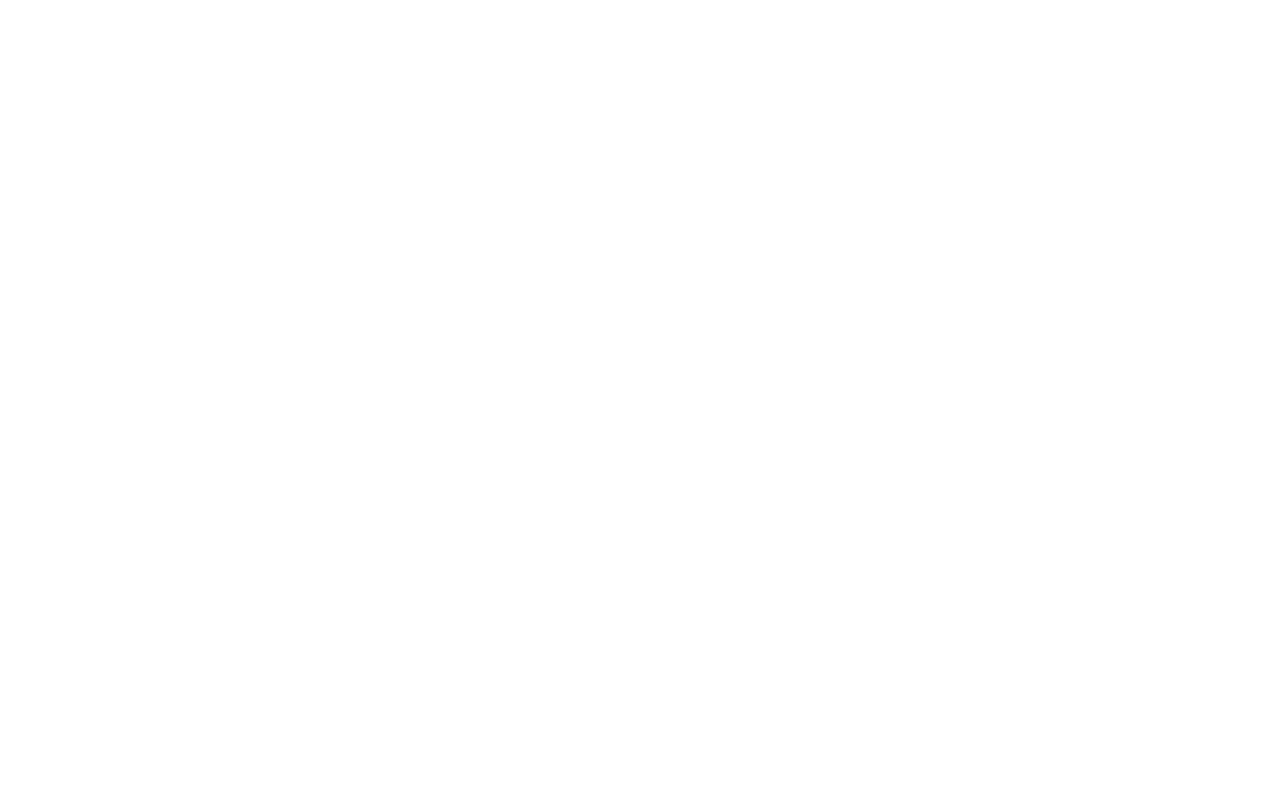
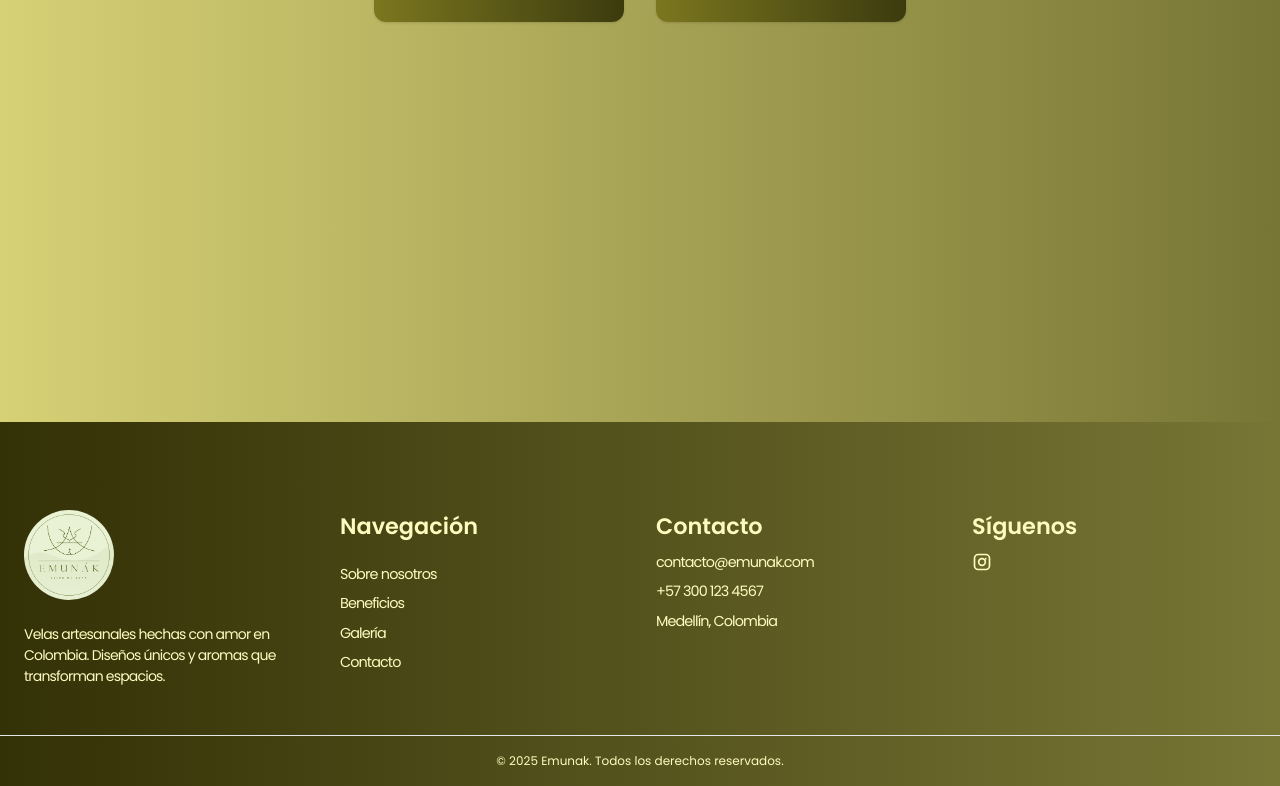
Before and after one commit to Danielgbit/emunak, a Next.js app: page /products in a window 1280 px wide. Shown: the part 1802-2588 px from the top of the page. Before the commit the page ends 1632 px from the top, so only its background shows below. Built offline with nearby package versions, Linux system fonts and the light colour scheme.

Commit message:
Fixed estructure html

```diff
--- a/src/app/globals.css
+++ b/src/app/globals.css
@@ -4,7 +4,6 @@
 
 html,
 body {
-  height: 100%;
   background: linear-gradient(
     90deg,
     rgba(214, 209, 118, 1) 0%,
@@ -44,6 +43,10 @@ body {
   }
 }
 
+.text-links {
+  color: #fffcaf;
+}
+
 .swiper-pagination-bullet {
   background-color: #fffcb4 !important;
 }
--- a/src/app/layout.tsx
+++ b/src/app/layout.tsx
@@ -1,10 +1,12 @@
+import Navbar from "@/components/Navbar";
 import "./globals.css"; // ✅ ¡esto es obligatorio!
 import { Lato, Lora, Rubik, Poppins } from "next/font/google";
+import Footer from "@/components/Footer";
 
 const poppins = Poppins({
-  variable: '--font-poppins',
+  variable: "--font-poppins",
   subsets: ["latin"],
-  weight: ['100', '200', '300', '400', '500', '600', '700', '800', '900'],
+  weight: ["100", "200", "300", "400", "500", "600", "700", "800", "900"],
 });
 
 export default function RootLayout({
@@ -14,7 +16,11 @@ export default function RootLayout({
 }) {
   return (
     <html lang="en" className={`${poppins.className}`}>
-      <body>{children}</body>
+      <body>
+        <Navbar />
+        {children}
+        <Footer />
+      </body>
     </html>
   );
 }
--- a/src/app/page.tsx
+++ b/src/app/page.tsx
@@ -14,17 +14,15 @@ import FeaturedProducts from "@/sections/FeaturedProducts";
 export default function Home() {
   return (
     <div className="h-full">
-      <Navbar/>
         <Hero />
         <Benefits />
         <About/>
         <Testimonials/>
+        <Gallery/>
         <CTA/>
         <FeaturedProducts/>
         <Instructions/>
         <FAQ/>
-        <Gallery/>
-      <Footer/>
     </div>
   );
 }
--- a/src/app/products/page.tsx
+++ b/src/app/products/page.tsx
@@ -11,15 +11,15 @@ export const metadata: Metadata = {
 const ProductsPage = () => {
   return (
     <section className="py-20 px-4 text-center font-rubik">
-      <div className="max-w-7xl mx-auto">
+      <div className="max-w-7xl mx-auto mt-40">
         <h2 className="text-4xl mb-4 font-semibold tracking-[-0.8px] text-color-t">
           Nuestras velas
         </h2>
-        <p className="mt-2 mb-12 tracking-[-0.8px] text-color-t">
+        <p className="mt-2 mb-40 tracking-[-0.8px] text-color-t">
           Explora nuestros productos hechos con amor y dedicación.
         </p>
 
-        <div className="grid gap-8 grid-cols-1 sm:grid-cols-2 md:grid-cols-3 lg:grid-cols-4">
+        <div className="flex flex-wrap gap-8 justify-center aling-center my-40">
           {products.map((product) => (
             <ProductCard key={product.id} product={product} />
           ))}
--- a/src/components/Footer.tsx
+++ b/src/components/Footer.tsx
@@ -23,24 +23,24 @@ export default function Footer() {
         {/* Navegación */}
         <div>
           <h4 className="font-semibold mb-5 text-sm">Navegación</h4>
-          <ul className="space-y-2 text-sm text-4xs">
+          <ul className="space-y-2 text-4xs">
             <li>
-              <a href="#about" className="tracking-[-0.8px] hover:text-pink-600 transition">
+              <a href="#about" className="tracking-[-0.8px] hover:text-light transition">
                 Sobre nosotros
               </a>
             </li>
             <li>
-              <a href="#benefits" className="tracking-[-0.8px] hover:text-pink-600 transition">
+              <a href="#benefits" className="tracking-text hover:text-light transition">
                 Beneficios
               </a>
             </li>
             <li>
-              <a href="#gallery" className="tracking-[-0.8px] hover:text-pink-600 transition">
+              <a href="#gallery" className="tracking-text hover:text-light transition">
                 Galería
               </a>
             </li>
             <li>
-              <a href="#contacto" className="tracking-[-0.8px] hover:text-pink-600 transition">
+              <a href="#contacto" className="tracking-text hover:text-light transition">
                 Contacto
               </a>
             </li>
@@ -54,7 +54,7 @@ export default function Footer() {
             <li>
               <a
                 href="mailto:contacto@emunak.com"
-                className="tracking-[-0.8px] hover:text-pink-600 transition"
+                className="tracking-text hover:text-light transition"
               >
                 contacto@emunak.com
               </a>
@@ -64,12 +64,12 @@ export default function Footer() {
                 href="https://wa.me/573001234567"
                 target="_blank"
                 rel="noopener noreferrer"
-                className="tracking-[-0.8px] hover:text-pink-600 transition"
+                className="tracking-text hover:text-light transition"
               >
                 +57 300 123 4567
               </a>
             </li>
-            <li className="tracking-[-0.8px]">Medellín, Colombia</li>
+            <li className="tracking-text">Medellín, Colombia</li>
           </ul>
         </div>
 
--- a/src/lib/links.ts
+++ b/src/lib/links.ts
@@ -1,8 +1,8 @@
 const NAV_LINKS = [
-  { href: "#about", label: "Sobre nosotros" },
-  { href: "#benefits", label: "Beneficios" },
+  { href: "/#about", label: "Sobre nosotros" },
+  { href: "/#benefits", label: "Beneficios" },
   { href: "/products", label: "Productos" },
-  { href: "#contacto", label: "Contacto" },
+  { href: "/#contacto", label: "Contacto" },
 ];
 
 export default NAV_LINKS;
--- a/src/sections/FeaturedProducts.tsx
+++ b/src/sections/FeaturedProducts.tsx
@@ -4,7 +4,7 @@ import products from "@/data/products";
 function FeaturedProducts() {
   return (
     <section id="products" className="py-20 text-center font-rubik">
-        <h2 className="text-4xl mb-4 font-semibold tracking-[-0.8px] text-color-t">Nuestras velas</h2>
+        <h2 className="text-4xl mb-4 font-semibold tracking-text text-color-t">Nuestras velas</h2>
         <p className="mt-2 tracking-[-0.8px] text-color-t">Algunos de nuestros diseños más amados</p>
       <div className="flex flex-wrap justify-center mt-20 gap-10">
         { products.slice(0, 4).map((product) => (
--- a/src/sections/Gallery.tsx
+++ b/src/sections/Gallery.tsx
@@ -27,6 +27,8 @@ const Gallery = () => {
   ];
 
   return (
+    <div className="my-40">
+      <div className="text-3xl font-bold text-center mb-8 tracking-text text-light mb-20">Galeria</div>
       <Swiper
         modules={[Autoplay, Pagination]}
         autoplay={{ delay: 3000, disableOnInteraction: false }}
@@ -52,6 +54,7 @@ const Gallery = () => {
           </SwiperSlide>
         ))}
       </Swiper>
+    </div>
   );
 };
 
```
Lines whose indentation alone changed are shown as unchanged.
